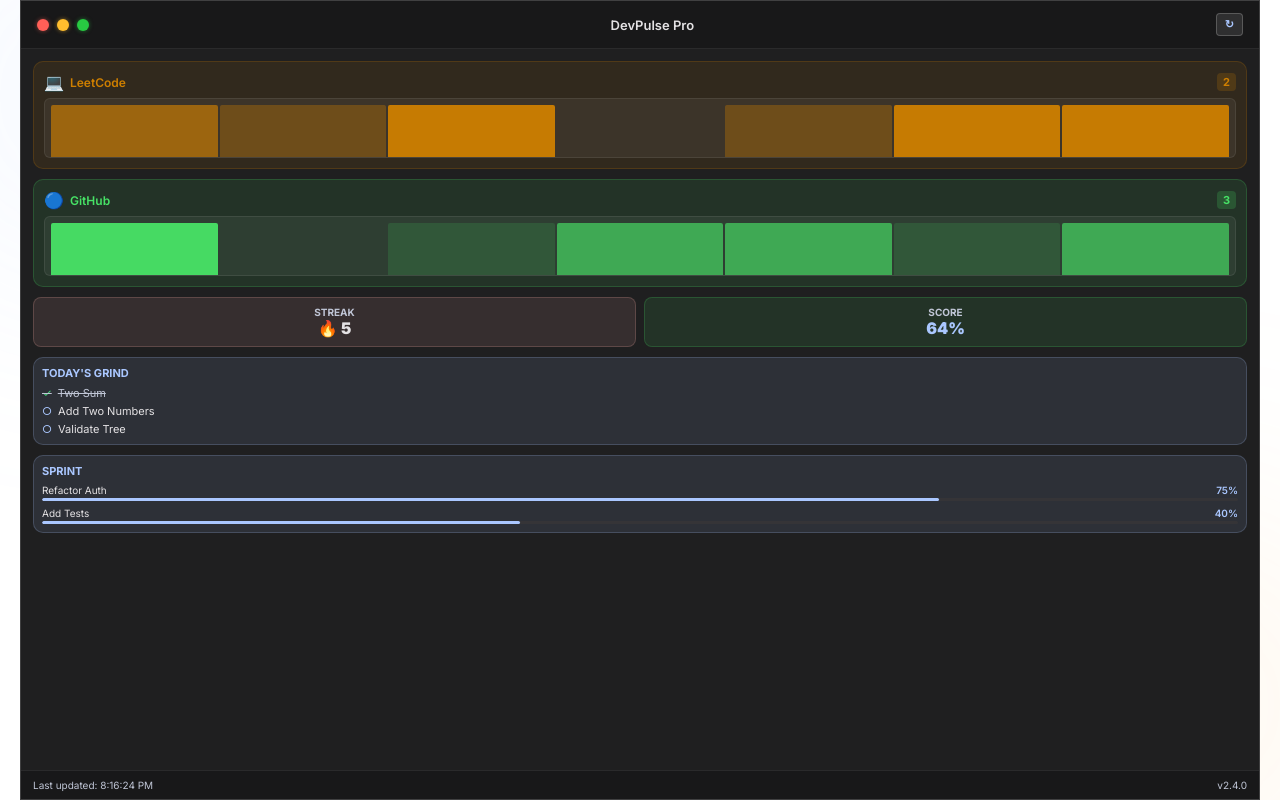
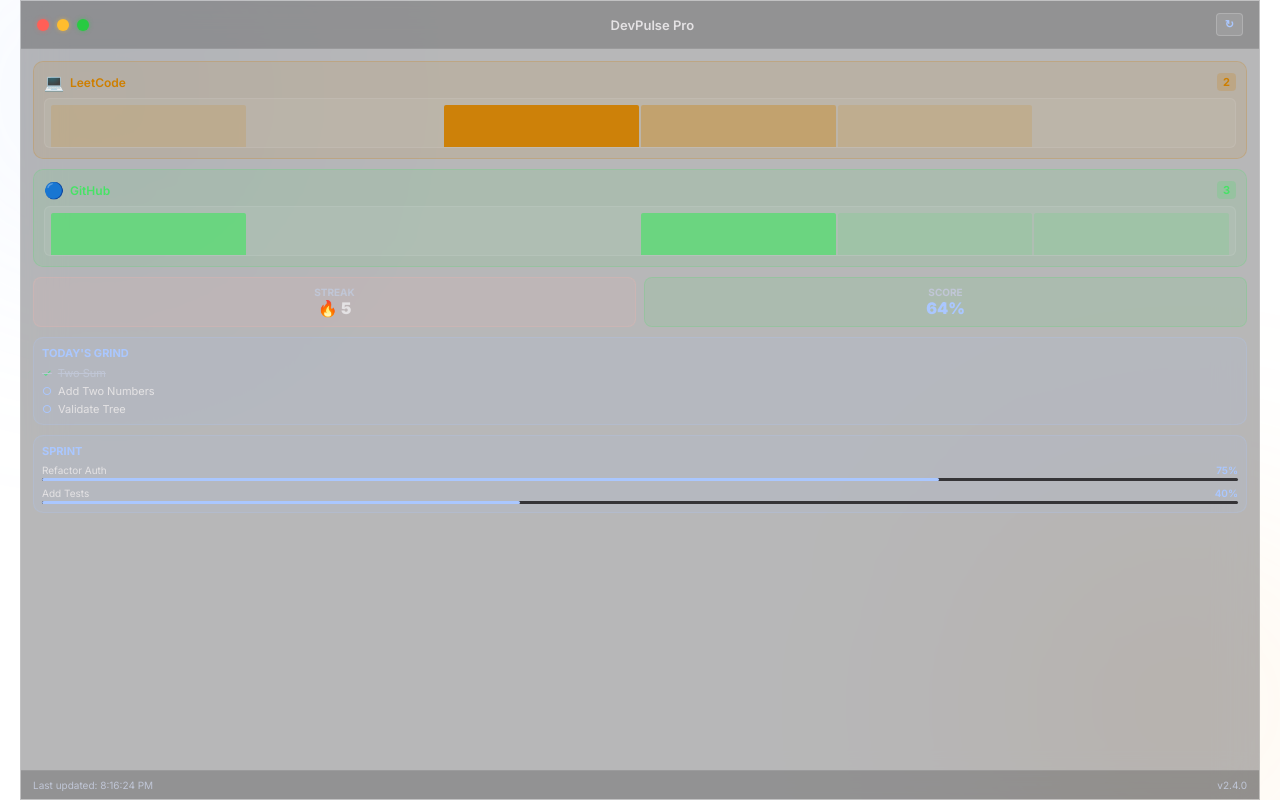
Before and after one commit to Snide34/git-buddy, a React (Vite) app: page / in a window 1280 px wide. Built offline with nearby package versions, Linux system fonts and the light colour scheme.

Commit message:
feat: change heatmaps to 30-day monthly view with 6x5 grid and reduce background opacity to 30%

```diff
--- a/src/App.jsx
+++ b/src/App.jsx
@@ -316,7 +316,7 @@ function App() {
         <div style={{
           width: '100%',
           height: '100%',
-          background: 'rgba(19, 19, 21, 0.95)',
+          background: 'rgba(19, 19, 21, 0.30)',
           backdropFilter: 'blur(20px)',
           border: '1px solid rgba(255, 255, 255, 0.15)',
           borderRadius: '0px',
@@ -442,8 +442,8 @@ function App() {
                     {data.loading ? '...' : `${data.leetcode?.solvedToday || 0}`}
                   </span>
                 </div>
-                <div className="heatmap-grid" style={{ height: '60px' }}>
-                  {[...Array(35)].map((_, i) => {
+                <div className="heatmap-grid" style={{ gridTemplateColumns: 'repeat(6, 1fr)', height: '50px' }}>
+                  {[...Array(30)].map((_, i) => {
                     const intensities = [
                       'rgba(206, 127, 0, 0)',
                       'rgba(206, 127, 0, 0.15)',
@@ -452,7 +452,7 @@ function App() {
                       'rgba(206, 127, 0, 0.95)'
                     ];
                     const intensity = Math.floor(Math.random() * 5);
-                    const isToday = i === 34;
+                    const isToday = i === 29;
                     return (
                       <div
                         key={i}
@@ -502,8 +502,8 @@ function App() {
                     {data.loading ? '...' : `${data.github?.commitsToday || 0}`}
                   </span>
                 </div>
-                <div className="heatmap-grid" style={{ height: '60px' }}>
-                  {[...Array(35)].map((_, i) => {
+                <div className="heatmap-grid" style={{ gridTemplateColumns: 'repeat(6, 1fr)', height: '50px' }}>
+                  {[...Array(30)].map((_, i) => {
                     const intensities = [
                       'rgba(71, 226, 102, 0)',
                       'rgba(71, 226, 102, 0.15)',
```
